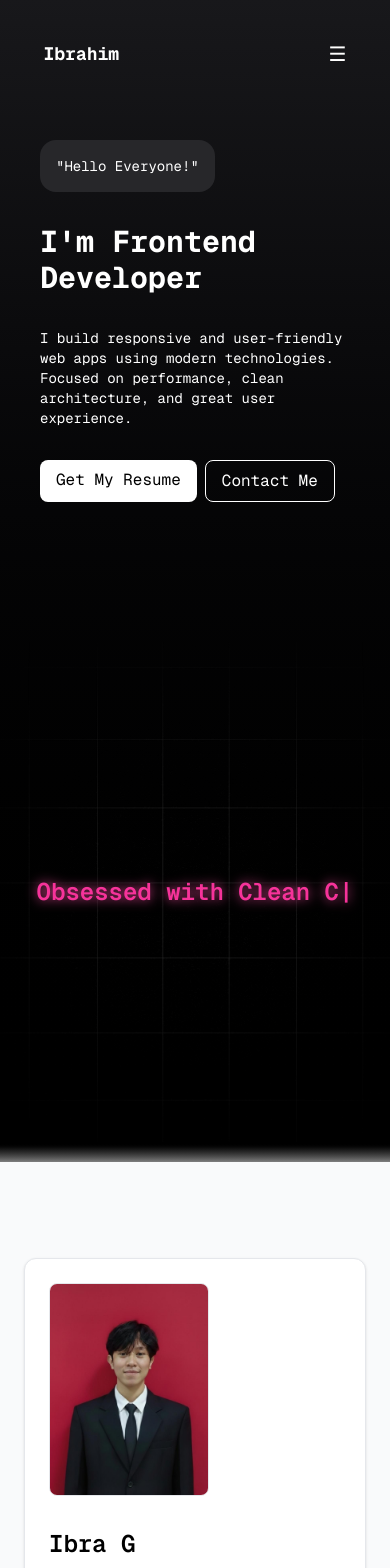
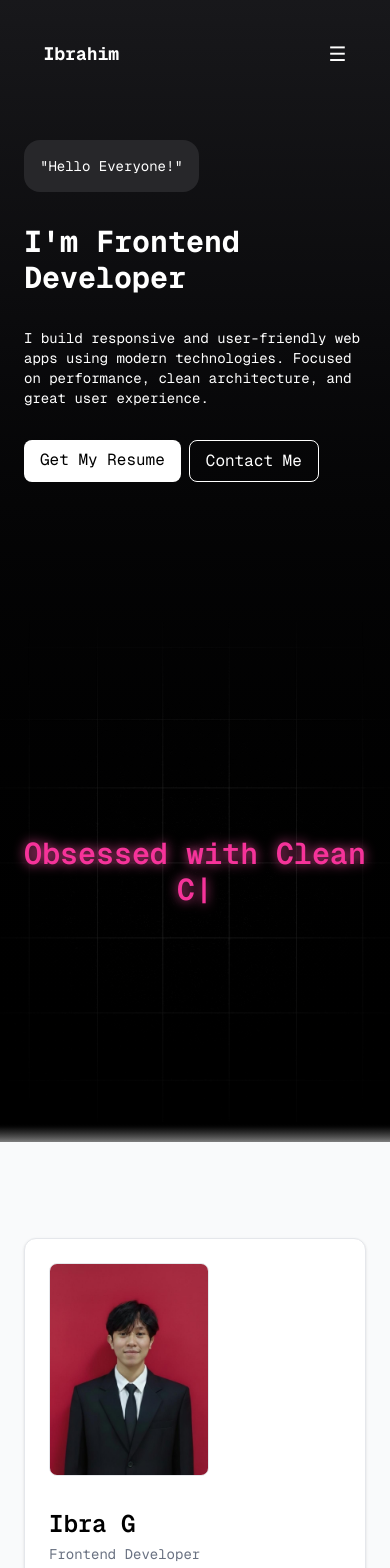
Before and after one commit to ibra132/portofolio, a React (Vite) app: page / in a window 390 px wide. Shown: the top 1568 px of the page. Built offline with nearby package versions, Linux system fonts and the light colour scheme.

Commit message:
refactor: adjust heading sizes and padding in various sections for improved layout

```diff
--- a/src/components/Milestone.jsx
+++ b/src/components/Milestone.jsx
@@ -2,7 +2,7 @@ import React from "react";
 
 const Milestone = ({ title, items }) => {
   return (
-    <section className="py-10 flex justify-center items-start">
+    <section className="py-10">
       <div>
         <h2 className="text-xl font-bold text-center mb-8">{title}</h2>
         <div className="relative border-l-4 border-pink-400 ml-4">
--- a/src/components/sections/Contact.jsx
+++ b/src/components/sections/Contact.jsx
@@ -46,15 +46,15 @@ const Contact = () => {
     <section id="contact" className="text-black bg-white bg-cover bg-center">
       <div className="flex flex-col justify-center items-center space-y-10 px-6 py-20">
         <div className="text-center space-y-4">
-          <h1 className="text-4xl font-bold">Contact</h1>
-          <p className="text-gray-600 text-justify">
+          <h1 className="text-3xl lg:text-4xl font-bold">Contact</h1>
+          <p className="md:text-base text-sm text-gray-600 justify-center">
             Feel free to drop a message anytime, I'll get back to you soon!
           </p>
         </div>
 
         <form
           onSubmit={handleSubmit}
-          className="w-full max-w-md bg-white shadow-lg rounded-lg p-6 space-y-6"
+          className="w-full max-w-md md:max-w-2xl bg-white shadow-lg rounded-lg p-6 space-y-6"
         >
           <div className="flex flex-col space-y-2">
             <label htmlFor="name" className="font-semibold">
--- a/src/components/sections/Hero.jsx
+++ b/src/components/sections/Hero.jsx
@@ -40,7 +40,7 @@ const Hero = () => {
   return (
     <section className="grid grid-cols-1 md:grid-cols-2 min-h-screen bg-gradient-to-t from-black to-zinc-900">
       {/* Left */}
-      <div className="flex flex-col items-start justify-center md:p-10 px-10 py-35 text-white md:space-y-6 space-y-8">
+      <div className="flex flex-col items-start justify-center md:p-10 px-6 py-35 text-white md:space-y-6 space-y-8">
         <div className="flex gap-4 max-w-md md:text-base text-sm items-center bg-zinc-800 p-4 rounded-2xl">
           "Hello Everyone!"
         </div>
@@ -72,10 +72,10 @@ const Hero = () => {
 
       {/* Right */}
       <div
-        className="ml-auto self-center h-[500px] w-full flex justify-center items-center text-white bg-cover bg-center relative"
+        className="ml-auto px-6 text-center self-center h-[500px] w-full flex justify-center items-center text-white bg-cover bg-center relative"
         style={{ backgroundImage: `url(${GradientImage})` }}
       >
-        <h2 className="text-2xl md:text-4xl font-semibold">
+        <h2 className="text-3xl md:text-4xl font-semibold">
           <span
             className={`text-pink-500 transition duration-500 opacity-70 ${
               !isDeleting
--- a/src/components/sections/Project.jsx
+++ b/src/components/sections/Project.jsx
@@ -10,7 +10,7 @@ const Project = () => {
       style={{ backgroundImage: `url(${GradientImage})` }}
     >
       <div className="flex flex-col justify-center items-center space-y-5 px-5 py-20">
-        <h1 className="text-4xl font-bold">Projects</h1>
+        <h1 className="text-3xl lg:text-4xl font-bold">Projects</h1>
         <p className="text-justify">Several projects that I have worked on</p>
         <div className="grid grid-cols-1 md:grid-cols-2 xl:grid-cols-3 gap-4">
           {listProjects.map((item, index) => (
--- a/src/components/sections/Tools.jsx
+++ b/src/components/sections/Tools.jsx
@@ -4,9 +4,9 @@ import { motion } from "framer-motion";
 
 const Tools = () => {
   return (
-    <section className="tools text-white md:p-10 p-5 space-y-5 my-16">
-      <h1 className="text-4xl font-bold">Tools that I use..</h1>
-      <p>
+    <section className="tools text-white md:p-10 p-6 space-y-5 my-16">
+      <h1 className="text-3xl lg:text-4xl font-bold">Tools that I use..</h1>
+      <p className="md:text-base text-sm">
         💻 From coding to design — here are the tools that fuel my creativity
         and productivity.
       </p>
```
